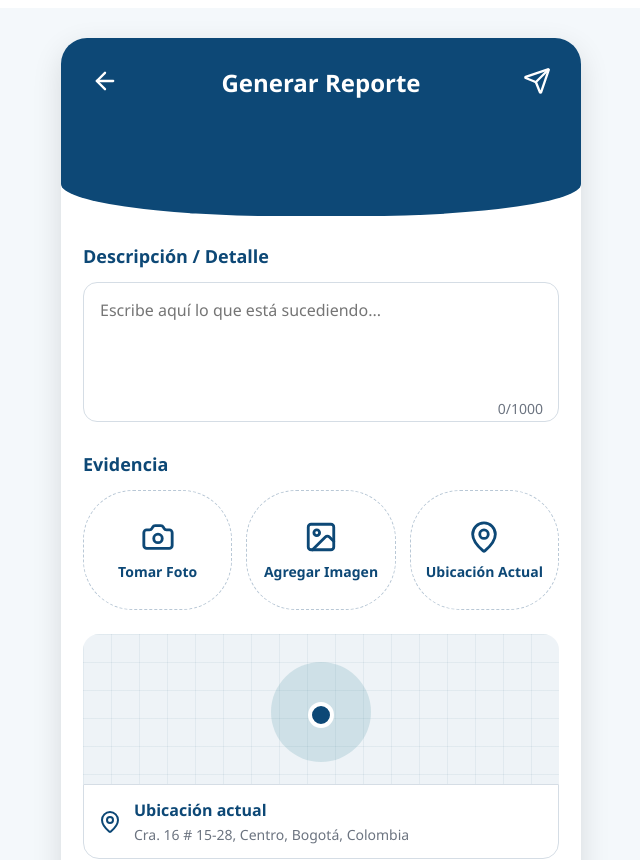
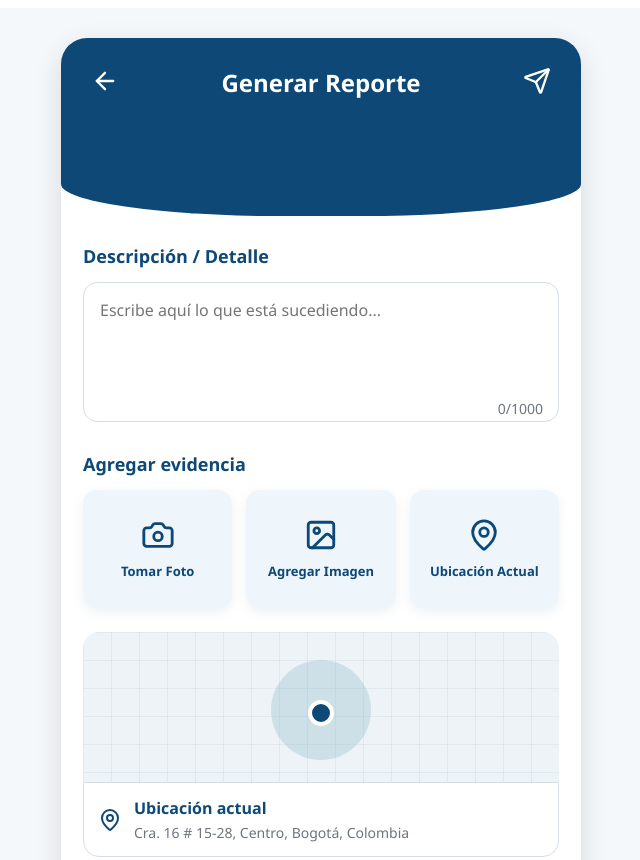
Before and after one commit to nvargas199733/TFM---Entornos-Seguros, a React (Vite) app in the folder Music/EntornosSeurosBogota/Frontent-Ciudadano/: page /generar-reporte in a window 1280 px wide. Shown: the top 860 px of the page, without its empty margins (319-959 px from the left). Built offline with nearby package versions, Linux system fonts and the light colour scheme.

Commit message:
frontend ciudadano

```diff
--- a/Music/EntornosSeurosBogota/Frontent-Ciudadano/src/pages/menu/Menu.jsx
+++ b/Music/EntornosSeurosBogota/Frontent-Ciudadano/src/pages/menu/Menu.jsx
@@ -47,14 +47,20 @@ function MenuPage() {
           <span>Mapa de los CAI</span>
         </button>
 
-        <button className="menu-card">
-          <FileText size={70} />
-          <span>Generar Reportes</span>
+        <button
+            className="menu-card"
+            onClick={() => navigate("/generar-reporte")}
+        >
+            <FileText size={70} />
+            <span>Generar Reportes</span>
         </button>
 
-        <button className="menu-card">
-          <ClipboardList size={70} />
-          <span>Mis Reportes</span>
+        <button
+            className="menu-card"
+            onClick={() => navigate("/mis-reportes")}
+        >
+            <ClipboardList size={70} />
+            <span>Mis Reportes</span>
         </button>
 
         <button
--- a/Music/EntornosSeurosBogota/Frontent-Ciudadano/src/pages/reports/CreateReport.css
+++ b/Music/EntornosSeurosBogota/Frontent-Ciudadano/src/pages/reports/CreateReport.css
@@ -85,23 +85,28 @@
 }
 
 .evidence-option {
-  border: 1.5px dashed #b9c8d6;
-  background-color: white;
-  border-radius: 50px;
-  min-height: 120px;
+  border: none;
+  background-color: #eef6fc;
+  border-radius: 14px;
+  min-height: 118px;
   color: #0d4876;
+
   display: flex;
   flex-direction: column;
   justify-content: center;
   align-items: center;
-  gap: 8px;
+  gap: 12px;
+
   font-weight: 700;
   cursor: pointer;
+
+  box-shadow: 0 4px 12px rgba(13, 72, 118, 0.08);
 }
 
 .evidence-option span {
-  font-size: 14px;
+  font-size: 13px;
   text-align: center;
+  line-height: 1.2;
 }
 
 .map-preview {
--- a/Music/EntornosSeurosBogota/Frontent-Ciudadano/src/pages/reports/CreateReport.jsx
+++ b/Music/EntornosSeurosBogota/Frontent-Ciudadano/src/pages/reports/CreateReport.jsx
@@ -38,7 +38,7 @@ function CreateReport() {
 
           <p className="counter">0/1000</p>
 
-          <h2 className="evidence-title">Evidencia</h2>
+          <h2 className="evidence-title">Agregar evidencia</h2>
 
           <section className="evidence-buttons">
             <button type="button" className="evidence-option">
```
